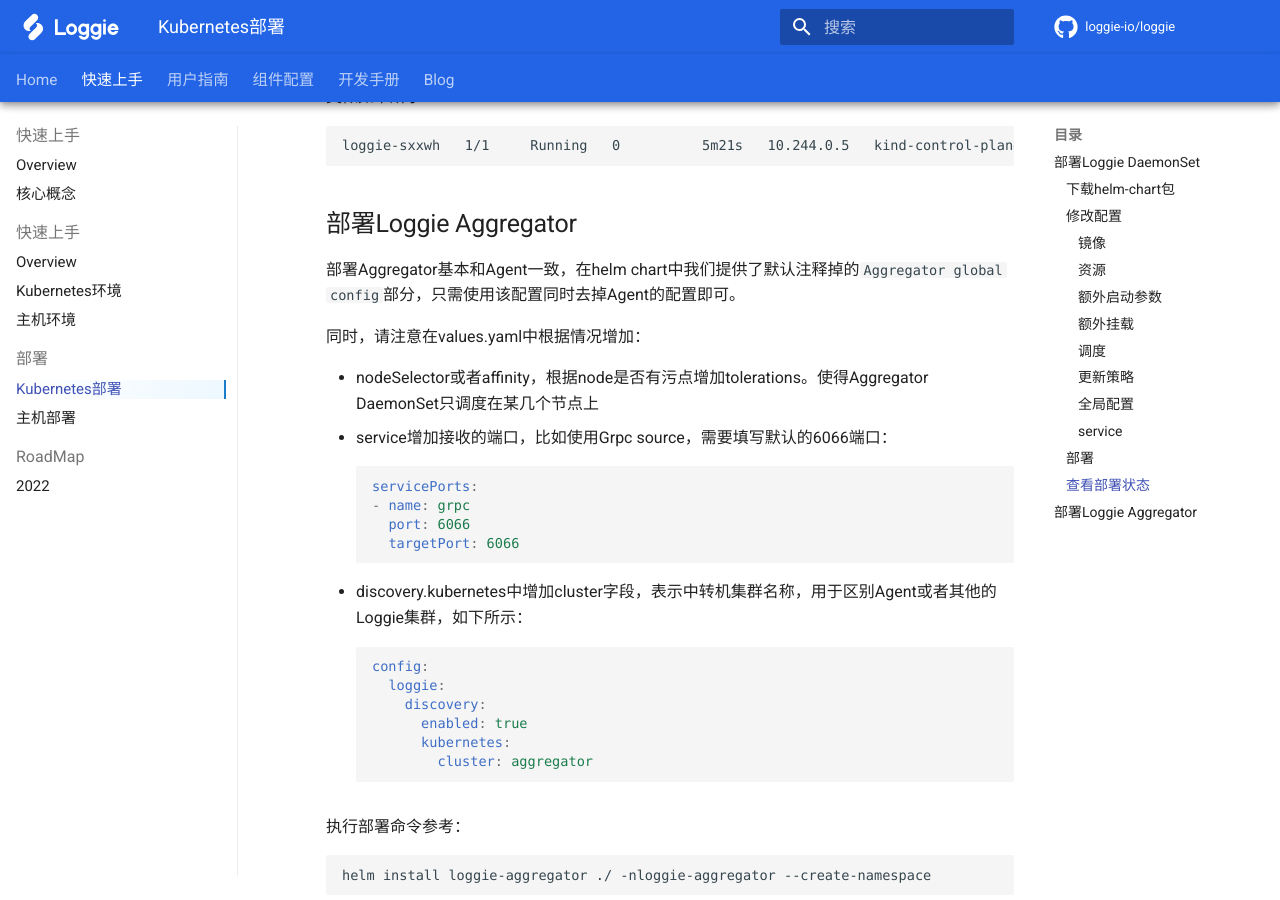
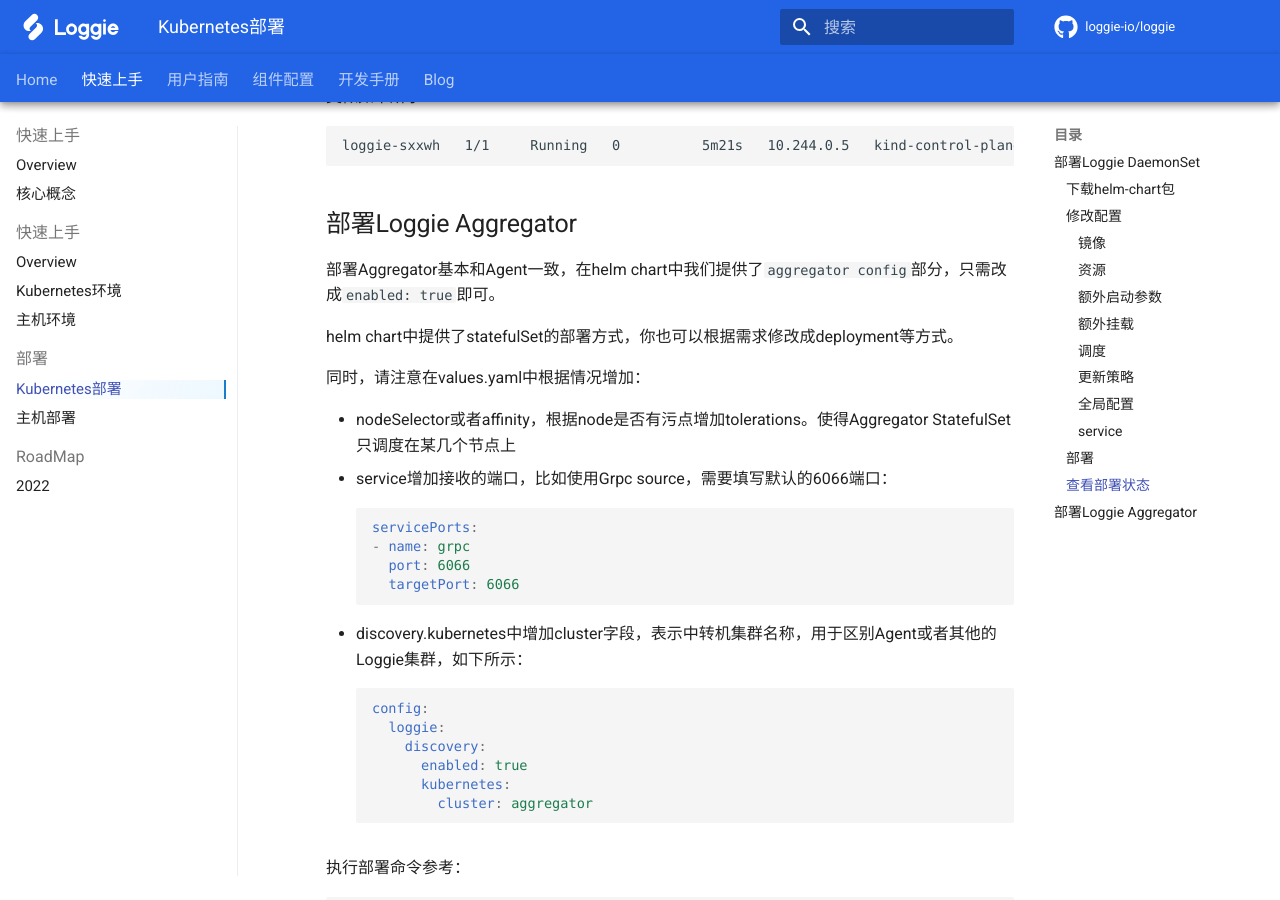
Before and after one commit to loggie-io/docs, an MkDocs documentation site: the page built from docs/getting-started/install/kubernetes.md, in a window 1280 px wide and 900 px high, scrolled down 4604 px. Built offline with MkDocs 1.6.1 and Material for MkDocs 9.7.7, drawn with Linux system fonts in a browser that asks for light colours; some web fonts are replaced; comment, search, counter and statistics services are not loaded.

Commit message:
Update kubernetes.md (#103)

````diff
--- a/docs/getting-started/install/kubernetes.md
+++ b/docs/getting-started/install/kubernetes.md
@@ -205,11 +205,13 @@ loggie-sxxwh   1/1     Running   0          5m21s   10.244.0.5   kind-control-pl
 
 ## 部署Loggie Aggregator
 
-部署Aggregator基本和Agent一致，在helm chart中我们提供了默认注释掉的`Aggregator global config`部分，只需使用该配置同时去掉Agent的配置即可。
+部署Aggregator基本和Agent一致，在helm chart中我们提供了`aggregator config`部分，只需改成`enabled: true`即可。
+
+helm chart中提供了statefulSet的部署方式，你也可以根据需求修改成deployment等方式。
 
 同时，请注意在values.yaml中根据情况增加：
 
-- nodeSelector或者affinity，根据node是否有污点增加tolerations。使得Aggregator DaemonSet只调度在某几个节点上
+- nodeSelector或者affinity，根据node是否有污点增加tolerations。使得Aggregator StatefulSet只调度在某几个节点上
 - service增加接收的端口，比如使用Grpc source，需要填写默认的6066端口：
   ```yaml
   servicePorts:
````
